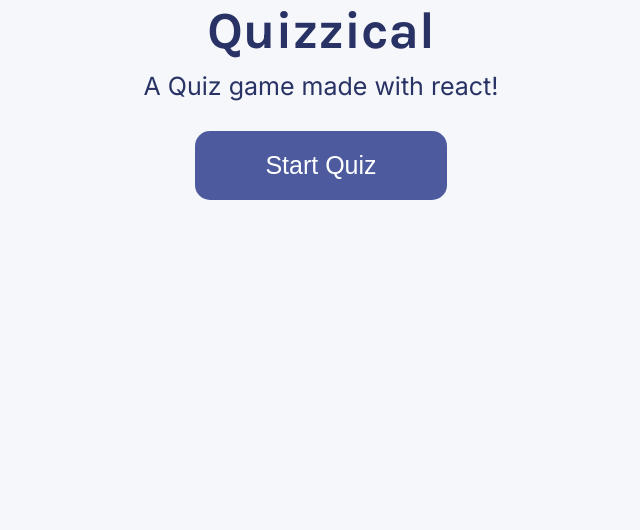
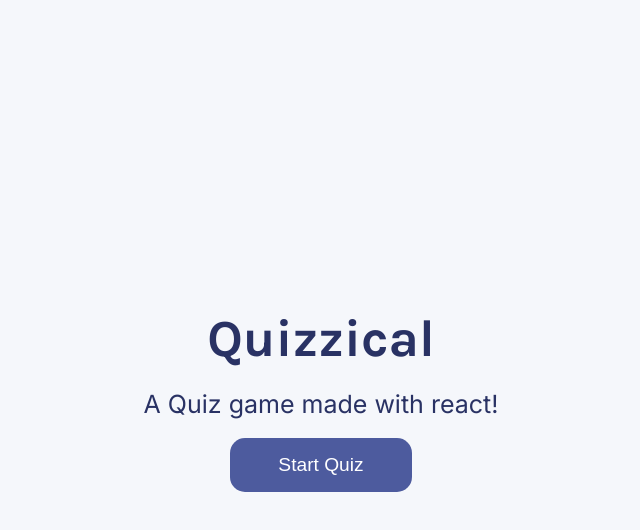
Before and after one commit to KarimElsayad247/reacit-quizzical, a React (Vite) app: page / in a window 1280 px wide. Shown: the top 530 px of the page, without its empty margins (319-959 px from the left). Built offline with nearby package versions, Linux system fonts and the light colour scheme.

Commit message:
Fix start screen layout, and use relative units

```diff
--- a/src/index.css
+++ b/src/index.css
@@ -23,33 +23,33 @@ main {
     justify-content: center;
 }
 
+.start-screen {
+    height: 100vh;
+    gap: 1.2rem;
+}
+
 .start-screen > h1 {
-    font-style: normal;
     font-weight: 700;
     font-size: 52px;
-    text-align: center;
     color: #293264;
 }
 
 .start-screen > h2 {
     font-family: 'Inter';
-    font-style: normal;
     font-weight: 400;
     font-size: var(--normal-font-size);
     text-align: center;
     color: #293264;
-    margin-top: 10px;
 }
 
 .start-screen > button,
 .game-screen .check-button {
     background: #4D5B9E;
     color: white;
-    font-size: var(--normal-font-size);
+    font-size: 1.2em;
     border: none;
     border-radius: 15px;
-    margin-top: 30px;
-    padding: 20px 70px;
+    padding: 1rem 3rem;
     cursor: pointer;
 }
 
@@ -66,7 +66,6 @@ main {
 .question-text {
     font-size: 20px;
     font-family: 'Karla';
-    font-style: normal;
     font-weight: 700;
     color: #293264;
 }
@@ -115,3 +114,18 @@ main {
     background: #94D7A2;
     border: 1.3px solid #4D5B9E00;
 }
+
+.bottom {
+    display: flex;
+    align-items: center;
+    padding: 30px;
+    gap: 20px;
+}
+
+.bottom > p {
+    font-family: 'Inter';
+    font-weight: 700;
+    font-size: 1.2em;
+    text-align: center;
+    color: #293264;
+}
```
